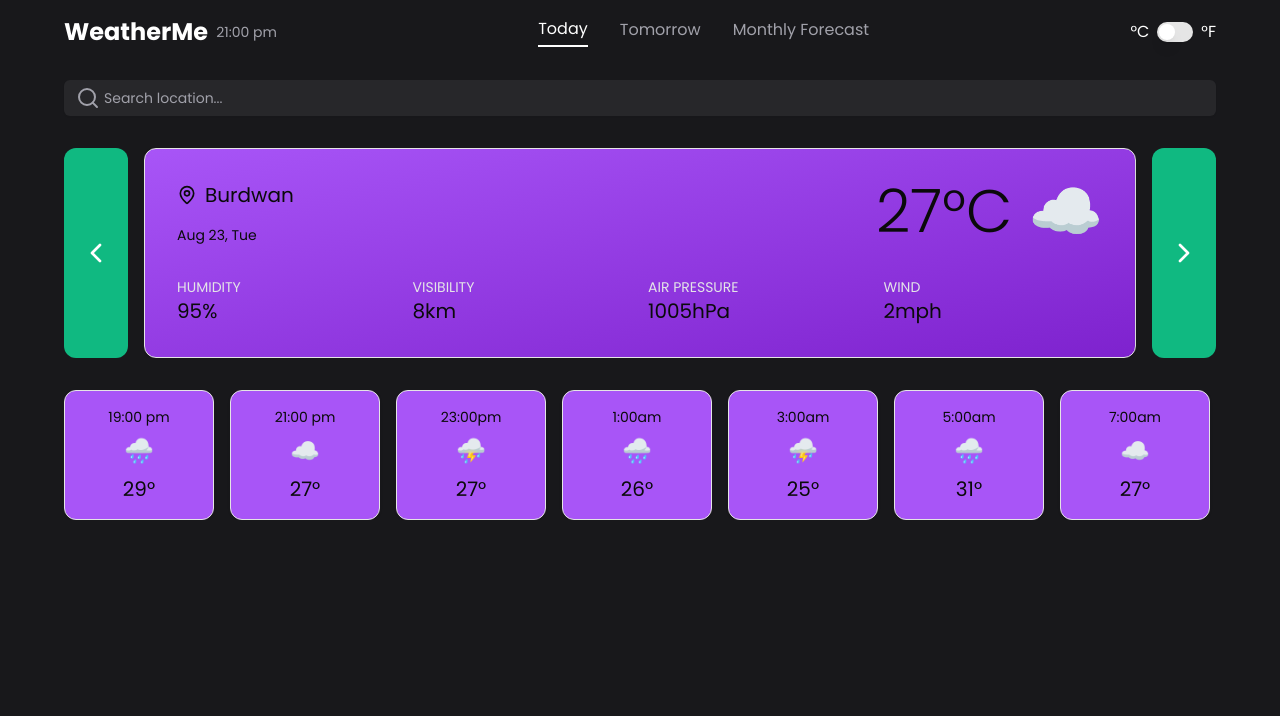
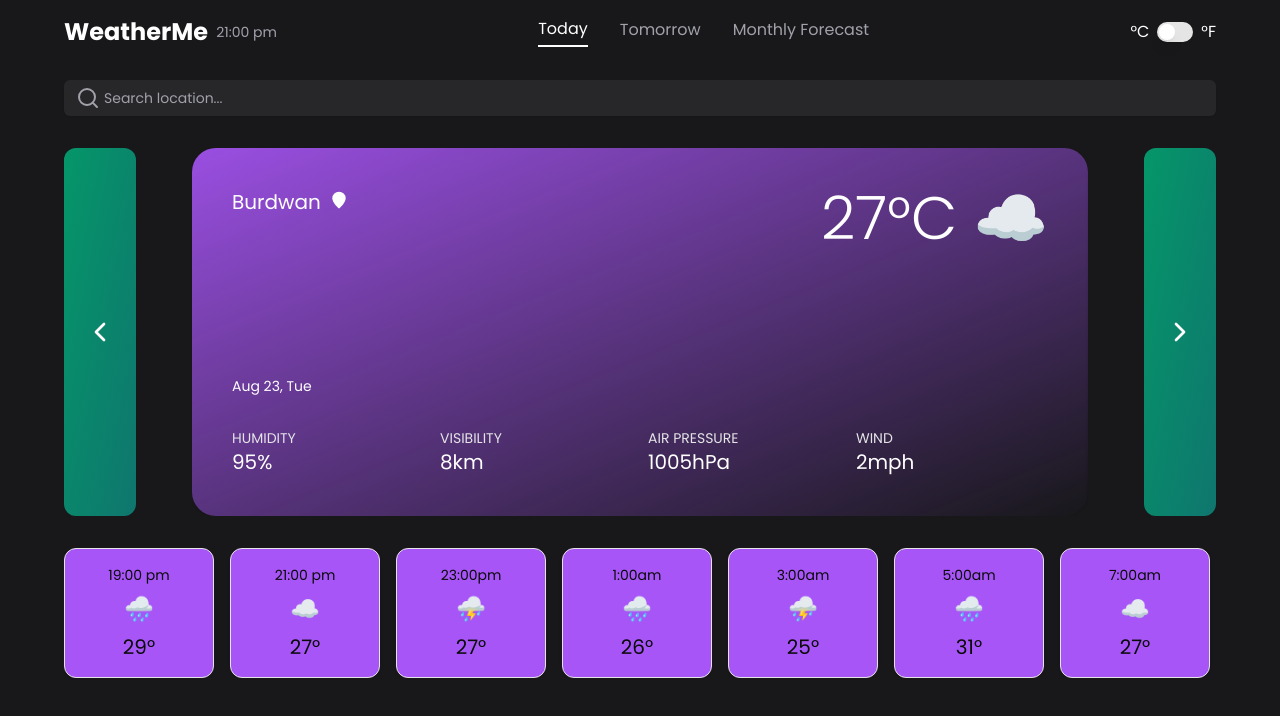
Before and after one commit to mudauml15/weather-app, a Next.js app: page / in a window 1280 px wide. Shown: the top 716 px of the page. Built offline with nearby package versions, Linux system fonts and the light colour scheme.

Commit message:
updated all cards for today

```diff
--- a/components/weather/TodayView/WeatherCard.tsx
+++ b/components/weather/TodayView/WeatherCard.tsx
@@ -15,17 +15,19 @@ interface WeatherCardProps {
 
 export function WeatherCard({ location, unit }: WeatherCardProps) {
   return (
-    <Card className="bg-gradient-to-br from-purple-500 to-purple-700 p-8 rounded-xl">
+    <Card className="bg-gradient-to-br from-purple-500/90 to-black-700 p-10 rounded-3xl border-none  inset-shadow-red-500">
       <div className="flex items-start justify-between">
         <div>
-          <div className="flex items-center gap-2 mb-4">
-            <MapPin className="h-5 w-5" />
-            <span className="text-xl">{location.city}</span>
+          <div className="flex items-start gap-2  mb-4  ">
+            <span className="text-xl text-white ">{location.city}</span>
+            <MapPin className=" flexh-40 w-5 fill-white stroke-none " />
           </div>
-          <div className="text-sm">{location.date}</div>
+          <div className="text-sm text-white mt-40">{location.date}</div>
         </div>
-        <div className="flex items-center gap-4">
-          <div className="text-6xl font-light">{location.temp}°{unit}</div>
+        <div className="flex items-center gap-4 text-white ">
+          <div className="text-6xl font-light">
+            {location.temp}°{unit}
+          </div>
           <div className="text-6xl">{location.icon}</div>
         </div>
       </div>
@@ -33,19 +35,19 @@ export function WeatherCard({ location, unit }: WeatherCardProps) {
       <div className="mt-8 grid grid-cols-4 gap-4">
         <div>
           <div className="text-sm text-zinc-200">HUMIDITY</div>
-          <div className="text-xl">95%</div>
+          <div className="text-xl text-white ">95%</div>
         </div>
         <div>
           <div className="text-sm text-zinc-200">VISIBILITY</div>
-          <div className="text-xl">8km</div>
+          <div className="text-xl text-white ">8km</div>
         </div>
         <div>
           <div className="text-sm text-zinc-200">AIR PRESSURE</div>
-          <div className="text-xl">1005hPa</div>
+          <div className="text-xl text-white ">1005hPa</div>
         </div>
         <div>
           <div className="text-sm text-zinc-200">WIND</div>
-          <div className="text-xl">2mph</div>
+          <div className="text-xl text-white ">2mph</div>
         </div>
       </div>
     </Card>
--- a/components/weather/TodayView/index.tsx
+++ b/components/weather/TodayView/index.tsx
@@ -1,7 +1,7 @@
 "use client";
 
 import { ChevronLeft, ChevronRight } from "lucide-react";
-import useEmblaCarousel from 'embla-carousel-react';
+import useEmblaCarousel from "embla-carousel-react";
 import { WeatherCard } from "./WeatherCard";
 import { TimelineCard } from "./TimelineCard";
 
@@ -11,7 +11,10 @@ interface TodayViewProps {
 
 export function TodayView({ unit }: TodayViewProps) {
   const [mainCarouselRef, mainCarouselApi] = useEmblaCarousel();
-  const [timelineCarouselRef] = useEmblaCarousel({ dragFree: true, containScroll: "trimSnaps" });
+  const [timelineCarouselRef] = useEmblaCarousel({
+    dragFree: true,
+    containScroll: "trimSnaps",
+  });
 
   const locations = [
     { city: "Burdwan", temp: "27", icon: "☁️", date: "Aug 23, Tue" },
@@ -31,10 +34,10 @@ export function TodayView({ unit }: TodayViewProps) {
 
   return (
     <>
-      <div className="grid grid-cols-[auto_1fr_auto] gap-4">
+      <div className="grid grid-cols-[auto_1fr_auto] gap-14">
         <button
           onClick={() => mainCarouselApi?.scrollPrev()}
-          className="flex h-full items-center justify-center rounded-xl bg-emerald-500 px-4 hover:bg-emerald-600 transition-colors"
+          className="flex h-full items-center justify-center rounded-xl bg-gradient-to-br from-emerald-600 to-teal-700 px-5 hover:bg-emerald-600 transition-colors"
         >
           <ChevronLeft className="h-8 w-8" />
         </button>
@@ -51,7 +54,7 @@ export function TodayView({ unit }: TodayViewProps) {
 
         <button
           onClick={() => mainCarouselApi?.scrollNext()}
-          className="flex h-full items-center justify-center rounded-xl bg-emerald-500 px-4 hover:bg-emerald-600 transition-colors"
+          className="flex h-full items-center justify-center rounded-xl bg-gradient-to-br from-emerald-600 to-teal-700 px-5 hover:bg-emerald-600 transition-colors"
         >
           <ChevronRight className="h-8 w-8" />
         </button>
```
Also changed, not shown: components/weather/TodayView/TimelineCard.tsx (line endings or trailing spaces).
